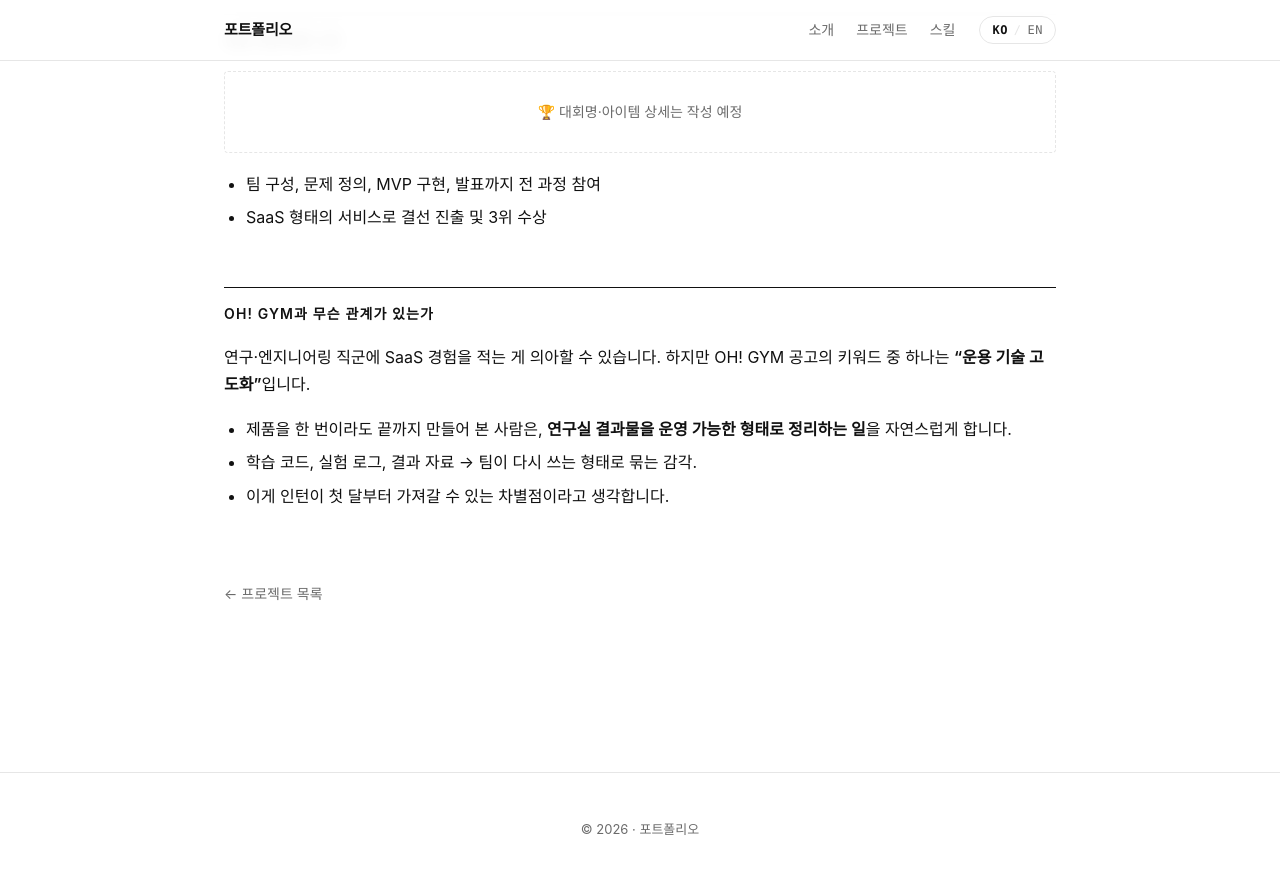
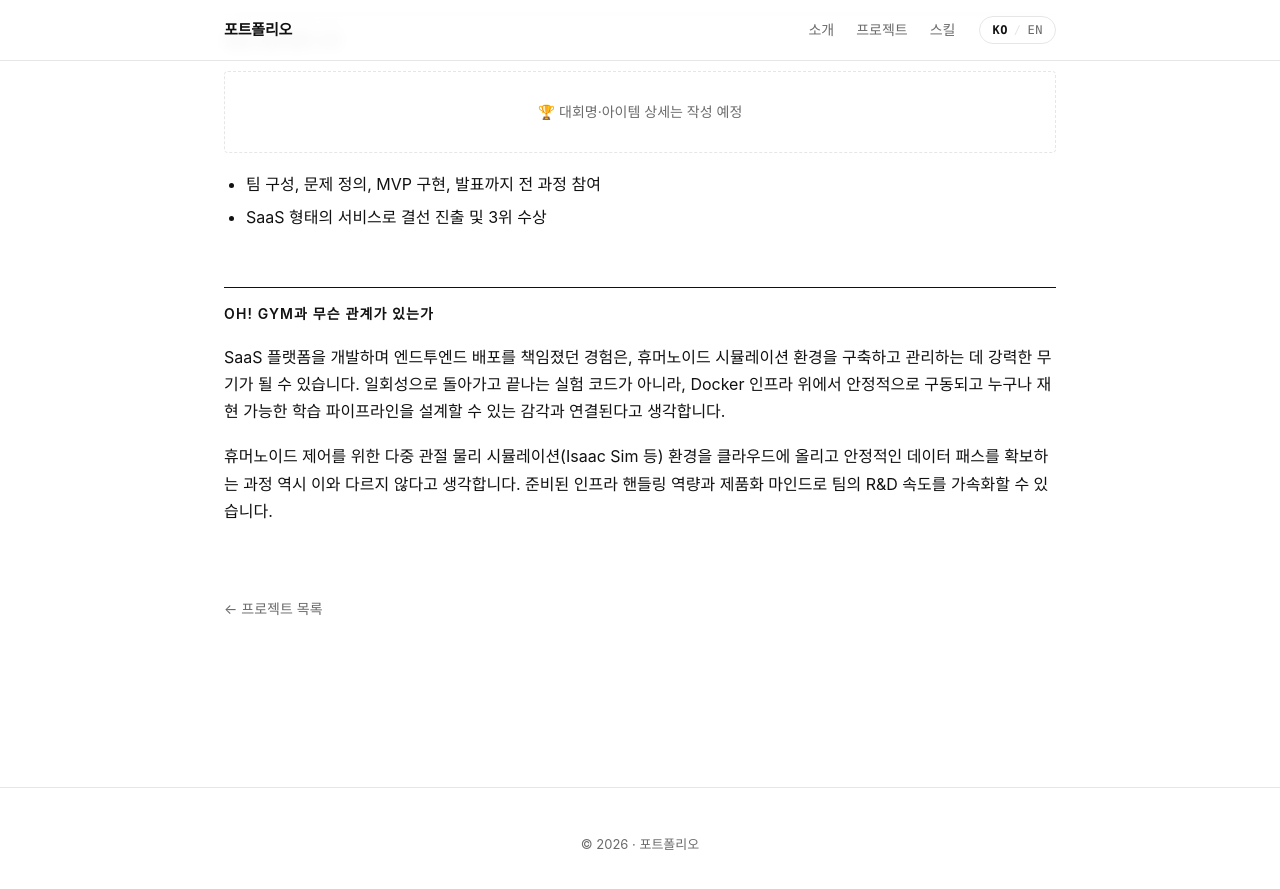
Before and after one commit to wang-gw/portfolio, a Jekyll site: the page built from _projects/saas.md, in a window 1280 px wide and 900 px high, scrolled down 850 px. Shown: the top 889 px of the window. Built offline with Jekyll 4.4.1, drawn with Linux system fonts in a browser that asks for light colours; some web fonts are replaced.

Commit message:
Update saas.md

```diff
--- a/_projects/saas.md
+++ b/_projects/saas.md
@@ -30,11 +30,9 @@ SaaS 스타트업에서 3개월간 풀스택 인턴으로 일했고, 창업 경
 
 ## OH! GYM과 무슨 관계가 있는가
 
-연구·엔지니어링 직군에 SaaS 경험을 적는 게 의아할 수 있습니다. 하지만 OH! GYM 공고의 키워드 중 하나는 **"운용 기술 고도화"**입니다.
+SaaS 플랫폼을 개발하며 엔드투엔드 배포를 책임졌던 경험은, 휴머노이드 시뮬레이션 환경을 구축하고 관리하는 데 강력한 무기가 될 수 있습니다. 일회성으로 돌아가고 끝나는 실험 코드가 아니라, Docker 인프라 위에서 안정적으로 구동되고 누구나 재현 가능한 학습 파이프라인을 설계할 수 있는 감각과 연결된다고 생각합니다.
 
-- 제품을 한 번이라도 끝까지 만들어 본 사람은, **연구실 결과물을 운영 가능한 형태로 정리하는 일**을 자연스럽게 합니다.
-- 학습 코드, 실험 로그, 결과 자료 → 팀이 다시 쓰는 형태로 묶는 감각.
-- 이게 인턴이 첫 달부터 가져갈 수 있는 차별점이라고 생각합니다.
+휴머노이드 제어를 위한 다중 관절 물리 시뮬레이션(Isaac Sim 등) 환경을 클라우드에 올리고 안정적인 데이터 패스를 확보하는 과정 역시 이와 다르지 않다고 생각합니다. 준비된 인프라 핸들링 역량과 제품화 마인드로 팀의 R&D 속도를 가속화할 수 있습니다.
 
 </div>
 
```
